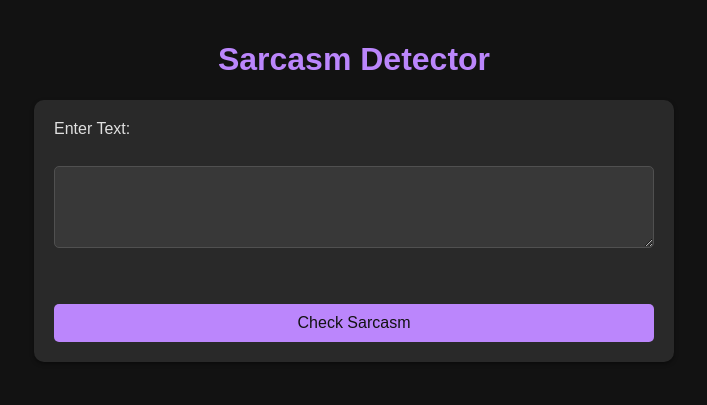
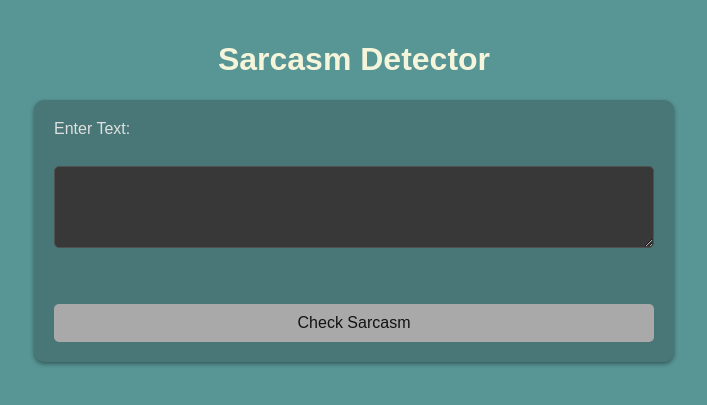
Before and after one commit to AquaGn0me/rusrs, a Flask app: page / in a window 1280 px wide. Shown: the top 405 px of the page, without its empty margins (286-993 px from the left). Run offline with Flask 3, Linux system fonts and the light colour scheme.

Commit message:
colors synced on app.py

```diff
--- a/templates/index.html
+++ b/templates/index.html
@@ -6,7 +6,7 @@
     <style>
         body {
             font-family: Arial, sans-serif;
-            background-color: #121212; /* Dark background */
+            background-color: #589595; /* Dark background */
             color: #e0e0e0; /* Light text color */
             margin: 0;
             padding: 20px;
@@ -15,10 +15,10 @@
             align-items: center;
         }
         h1 {
-            color: #bb86fc; /* Purple-blue for heading */
+            color: beige; /* Purple-blue for heading */
         }
         form {
-            background-color: #292929; /* Darker form background */
+            background-color: rgb(73, 119, 119); /* Darker form background */
             padding: 20px;
             border-radius: 10px;
             box-shadow: 0 2px 4px rgba(0,0,0,0.4);
@@ -41,7 +41,7 @@
             border-radius: 5px;
         }
         input[type="submit"] {
-            background-color: #bb86fc; /* Purple-blue submit button */
+            background-color: darkgray; /* Purple-blue submit button */
             color: #121212; /* Dark text on button */
             padding: 10px 15px;
             border: none;
@@ -50,7 +50,7 @@
             font-size: 1em;
         }
         input[type="submit"]:hover {
-            background-color: #c797fc; /* Lighter purple-blue on hover */
+            background-color: gray; /* Lighter purple-blue on hover */
         }
     </style>
 </head>
```
Also changed, not shown: templates/result.html (+6 -6 lines).
